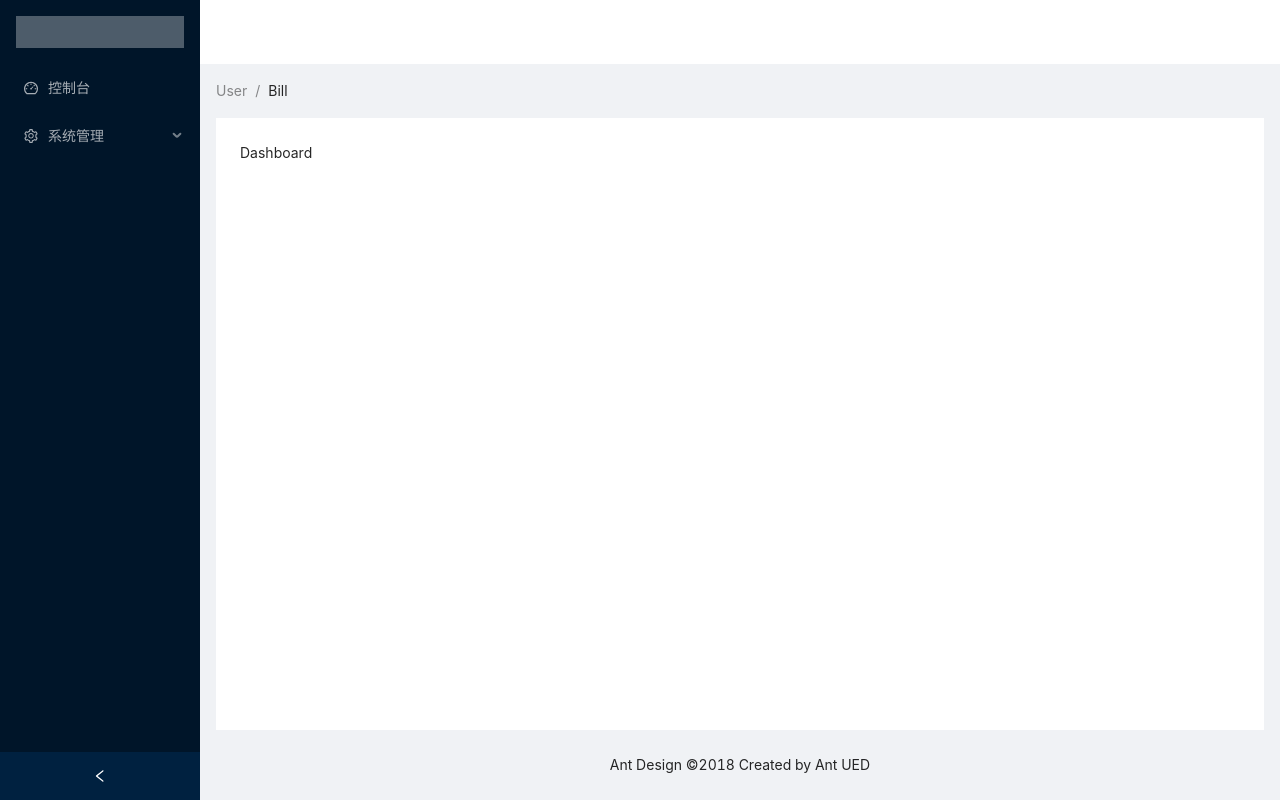
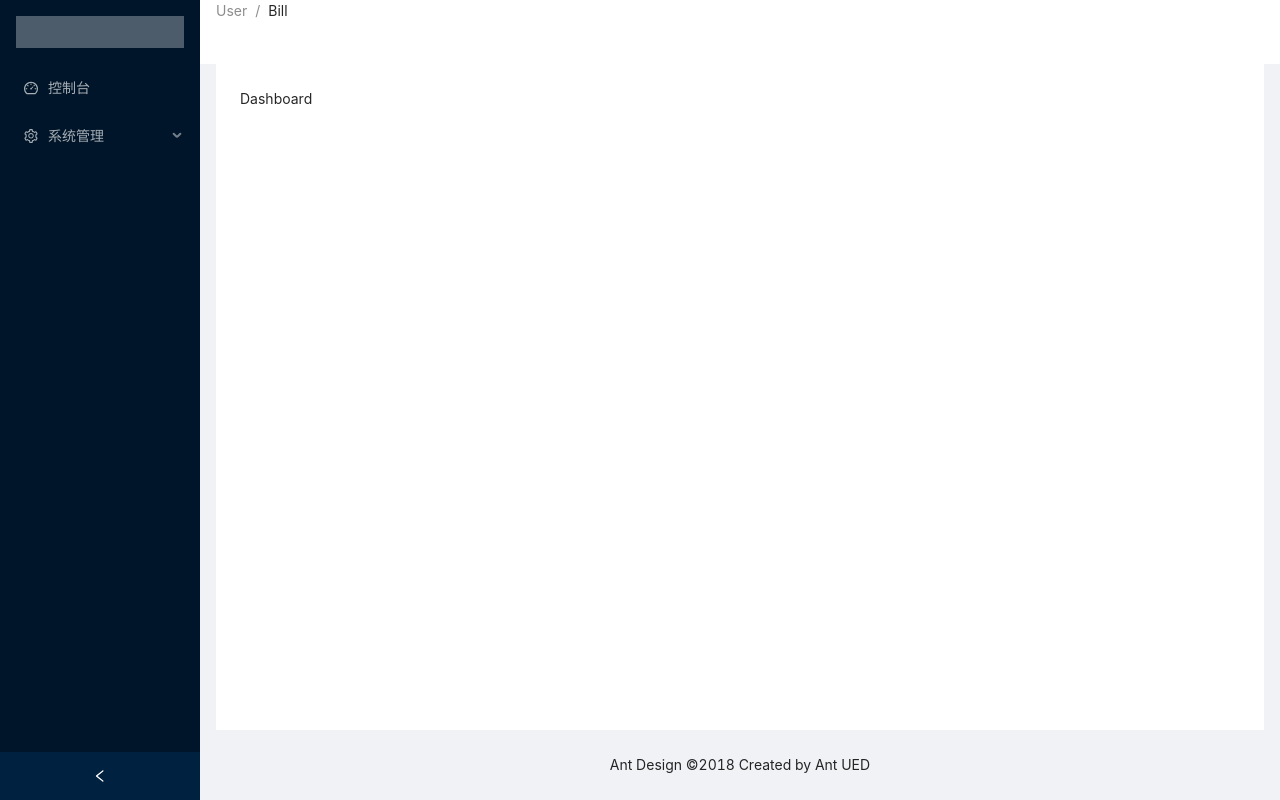
Before and after one commit to 19940727/future, a React (Vite) app: page / in a window 1280 px wide. Built offline with nearby package versions, Linux system fonts and the light colour scheme.

Commit message:
Layout menu feature

```diff
--- /dev/null
+++ b/src/components/layout/layout.less
@@ -0,0 +1,3 @@
+.site-layout .site-layout-breadcrumb-item {
+  align-items: center;
+}
--- a/src/components/layout/layout.tsx
+++ b/src/components/layout/layout.tsx
@@ -2,6 +2,7 @@ import {Breadcrumb, Layout} from 'antd';
 import React from 'react';
 import {Outlet} from "react-router-dom";
 import Sidebar from "../sidebar/sidebar";
+import './layout.less';
 
 const {Header, Content, Footer} = Layout;
 
@@ -10,14 +11,15 @@ const LayoutWrapper: React.FC = () => {
 
     return (
         <Layout style={{minHeight: '100vh'}}>
-            <Sidebar />
+            <Sidebar/>
             <Layout className="site-layout">
-                <Header className="site-layout-background" style={{padding: 0}}/>
-                <Content style={{margin: '0 16px'}}>
-                    <Breadcrumb style={{margin: '16px 0'}}>
+                <Header className="site-layout-background" style={{padding: 0, display: 'flex'}}>
+                    <Breadcrumb style={{margin: '0 16px'}}>
                         <Breadcrumb.Item>User</Breadcrumb.Item>
                         <Breadcrumb.Item>Bill</Breadcrumb.Item>
                     </Breadcrumb>
+                </Header>
+                <Content style={{margin: '0 16px'}}>
                     <div className="site-layout-background" style={{padding: 24, minHeight: "100%"}}>
                         <Outlet/>
                     </div>
```
